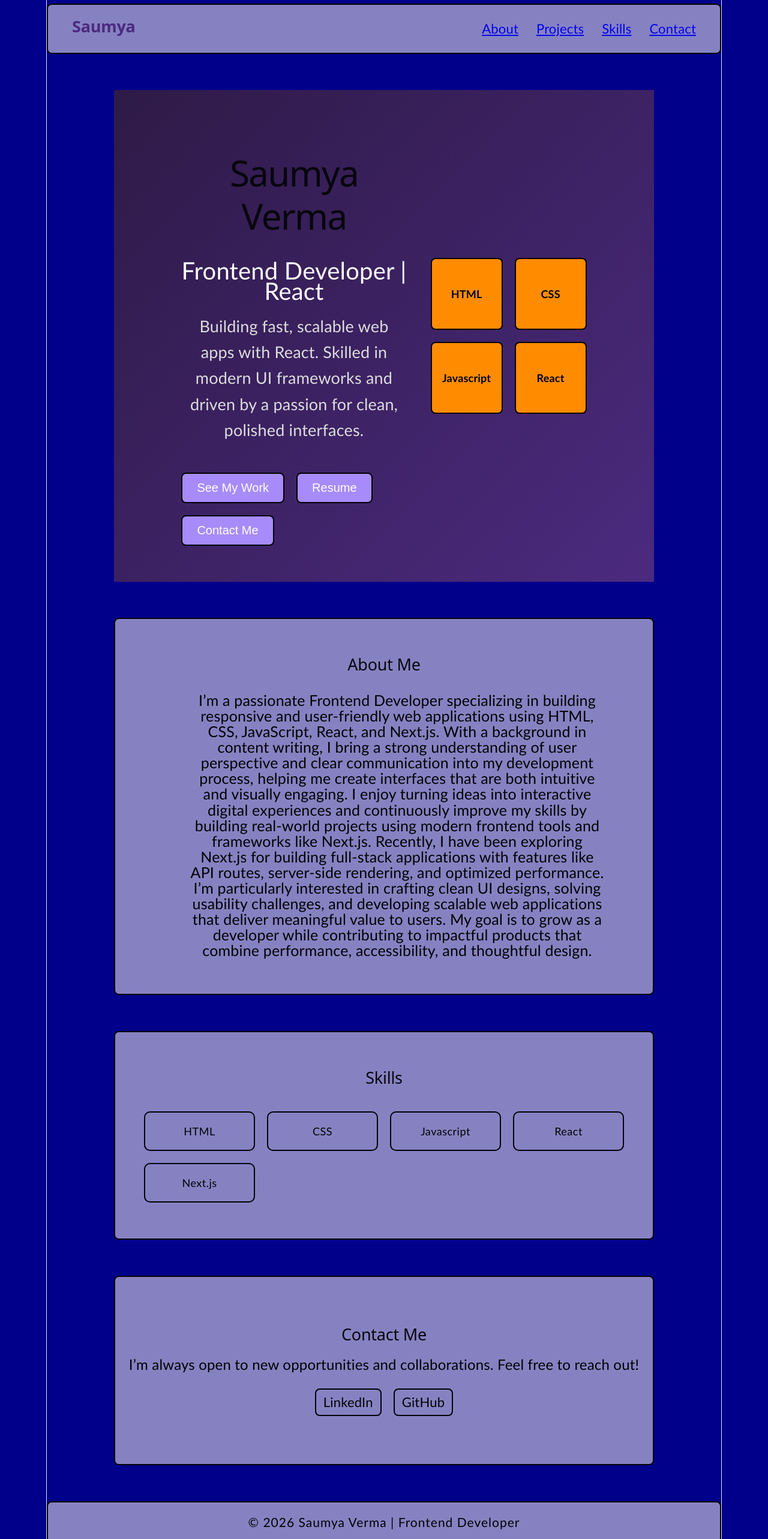
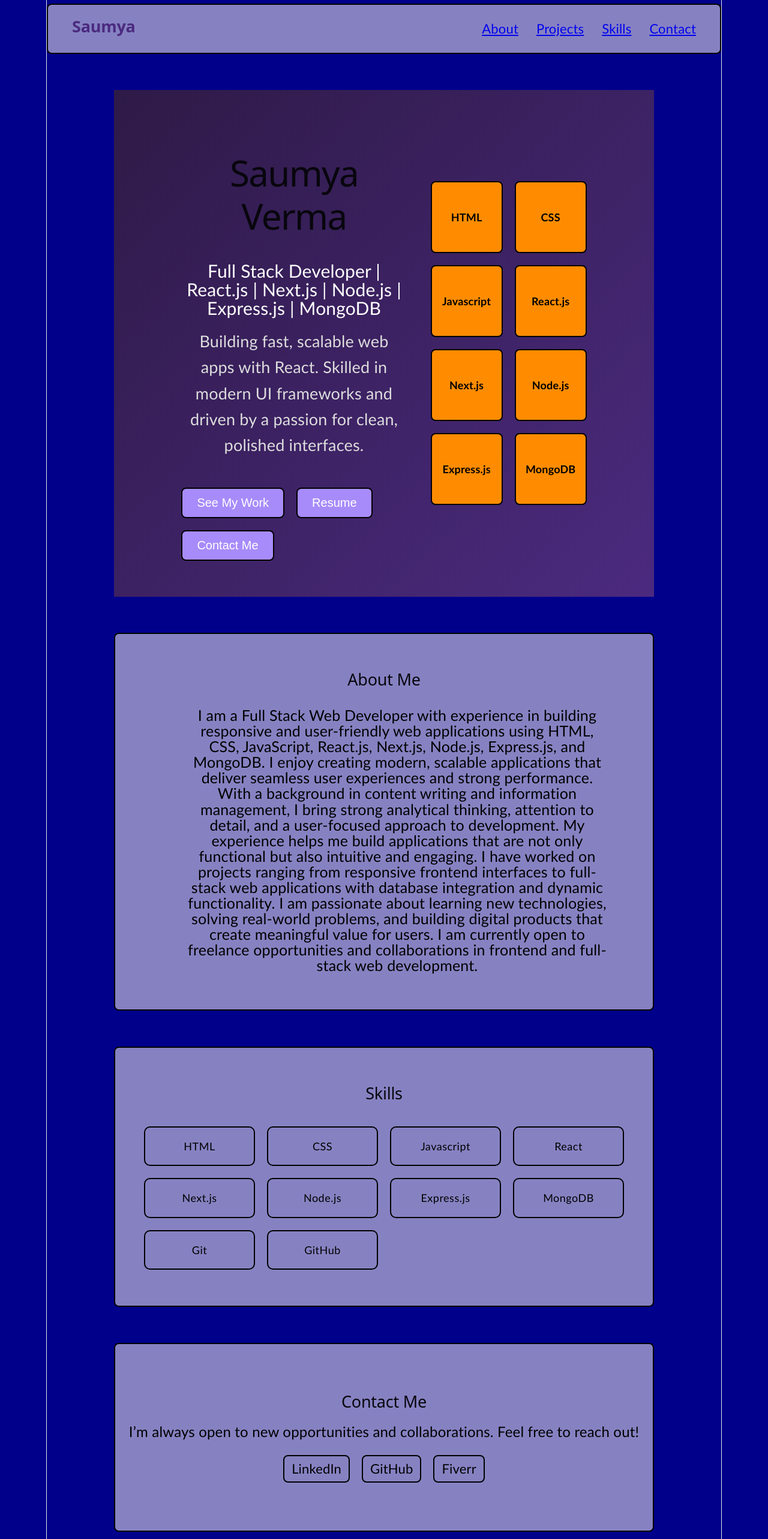
Before and after one commit to saumya-30-verma/portfolio, a React (Vite) app: page / in a window 1280 px wide. Shown: the top 2566 px of the page at 60% size. Built offline with nearby package versions, Linux system fonts and the light colour scheme.

Commit message:
Updated portfolio skills and contact section

```diff
--- a/src/App.css
+++ b/src/App.css
@@ -36,7 +36,7 @@ section{
 
 }
 .hero-left p1{
-  font-size: 40px;
+  font-size: 30px;
   margin-top: 8px;
 }
 .hero-left p{
--- a/src/Data/ProfileData.js
+++ b/src/Data/ProfileData.js
@@ -1,8 +1,8 @@
 const ProfileData = {
     name: "Saumya Verma",
-    role: "Frontend Developer | React",
-    bio: "Building fast, scalable web apps with React. Skilled in modern UI frameworks and driven by a passion for clean, polished interfaces.",
-    skills: ["HTML", "CSS", "Javascript", "React", "Next.js"]
+    role: "Full Stack Developer | React.js | Next.js | Node.js | Express.js | MongoDB",
+    bio: "Building responsive websites and full-stack web applications using React, Next.js, Node.js, Express.js, and MongoDB.",
+    skills: ["HTML", "CSS", "Javascript", "React", "Next.js", "Node.js", "Express.js", "MongoDB", "Git", "GitHub"]
 };
 
 export default ProfileData;
--- a/src/Sections/About.jsx
+++ b/src/Sections/About.jsx
@@ -4,7 +4,14 @@ const About = () => {
   return (
     <section className='about' id="about">
       <h2>About Me</h2>
-     <p>I’m a passionate Frontend Developer specializing in building responsive and user-friendly web applications using HTML, CSS, JavaScript, React, and Next.js. With a background in content writing, I bring a strong understanding of user perspective and clear communication into my development process, helping me create interfaces that are both intuitive and visually engaging. I enjoy turning ideas into interactive digital experiences and continuously improve my skills by building real-world projects using modern frontend tools and frameworks like Next.js. Recently, I have been exploring Next.js for building full-stack applications with features like API routes, server-side rendering, and optimized performance. I’m particularly interested in crafting clean UI designs, solving usability challenges, and developing scalable web applications that deliver meaningful value to users. My goal is to grow as a developer while contributing to impactful products that combine performance, accessibility, and thoughtful design.
+     <p>I am a Full Stack Web Developer with experience in building responsive and user-friendly web applications using HTML, CSS, JavaScript, React.js, Next.js, Node.js, Express.js, and MongoDB. I enjoy creating modern, scalable applications that deliver seamless user experiences and strong performance.
+
+        With a background in content writing and information management, I bring strong analytical thinking, attention to detail, and a user-focused approach to development. My experience helps me build applications that are not only functional but also intuitive and engaging.
+
+        I have worked on projects ranging from responsive frontend interfaces to full-stack web applications with database integration and dynamic functionality. I am passionate about learning new technologies, solving real-world problems, and building digital products that create meaningful value for users.
+
+        I am currently open to freelance opportunities and collaborations in frontend and full-stack web development.
+
 
 </p>
     </section>
--- a/src/Sections/Contact.jsx
+++ b/src/Sections/Contact.jsx
@@ -23,6 +23,14 @@ const Contact = () => {
         target='_blank'
         rel='noopener noreferrer'
         >GitHub</a>
+
+        <a
+        href="https://www.fiverr.com/sellers/saumyaverma531/edit"
+        target="_blank"
+        rel="noopener noreferrer"
+        >
+        Fiverr
+        </a>
     </div>
     </section>
   )
--- a/src/Sections/Hero.jsx
+++ b/src/Sections/Hero.jsx
@@ -35,7 +35,11 @@ const Hero = ({name, role}) => {
             <div className='card'>HTML</div>
             <div className='card'>CSS</div>
             <div className='card'>Javascript</div>
-            <div className='card'>React</div>
+            <div className='card'>React.js</div>
+            <div className='card'>Next.js</div>
+            <div className='card'>Node.js</div>
+            <div className='card'>Express.js</div>
+            <div className='card'>MongoDB</div>
         </div>
       </div>
 
```
